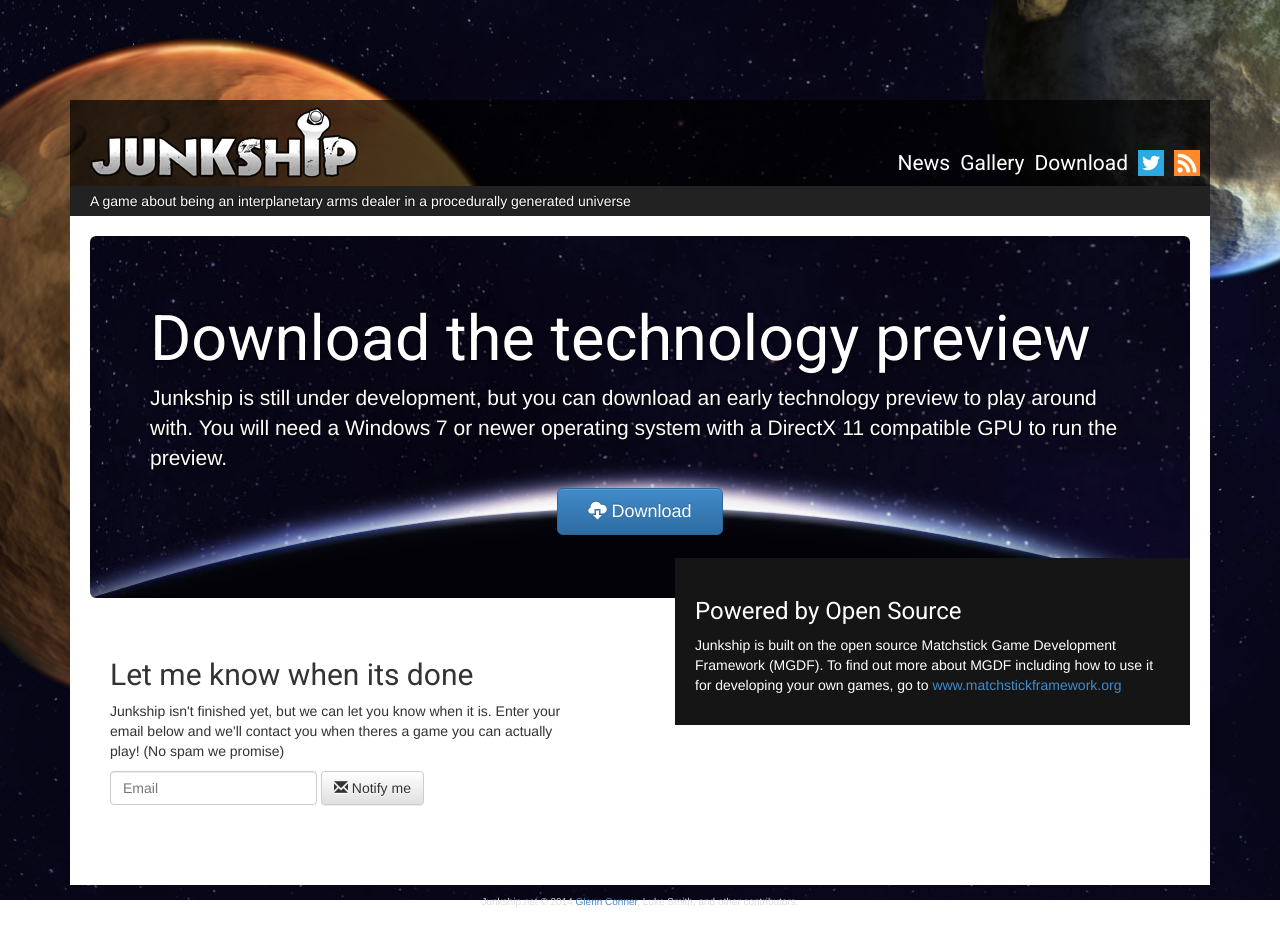
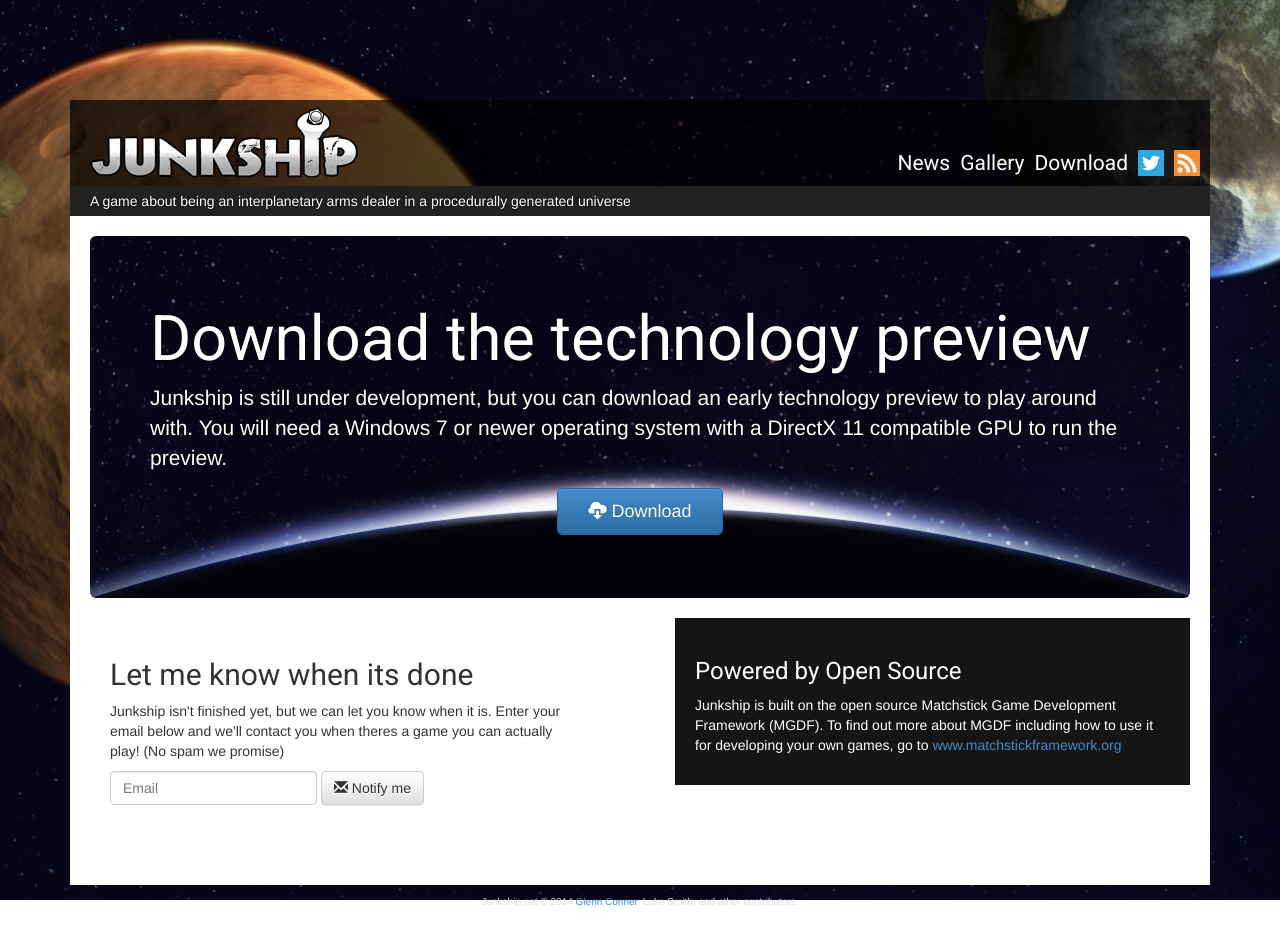
Before and after one commit to mrsharpoblunto/junkship.net, a Jekyll site: the page built from download.html, in a window 1280 px wide. Built offline with Jekyll 4.4.1, drawn with Linux system fonts in a browser that asks for light colours.

Commit message:
fix to download page style

```diff
--- a/assets/css/site.css
+++ b/assets/css/site.css
@@ -303,7 +303,6 @@ a.toggle {
 .download #mgdf .content
 {
     padding: 20px;
-    margin-top: -60px;
 }
 
 .download #notify
```
